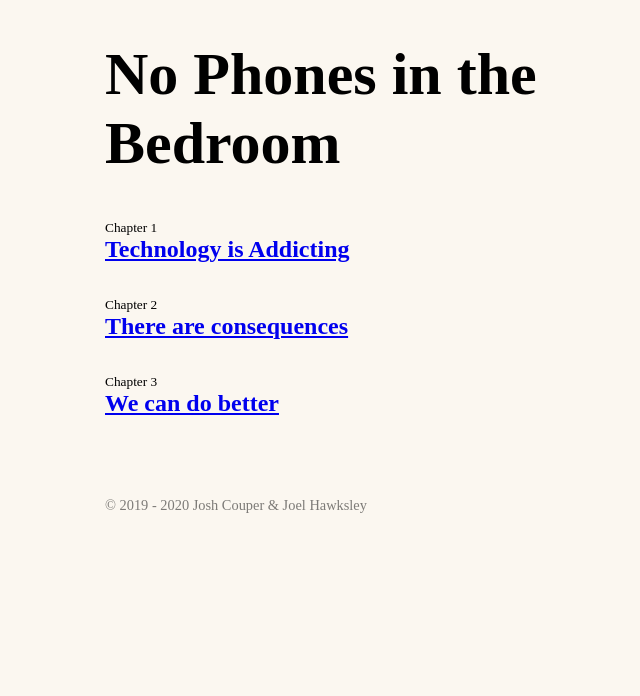
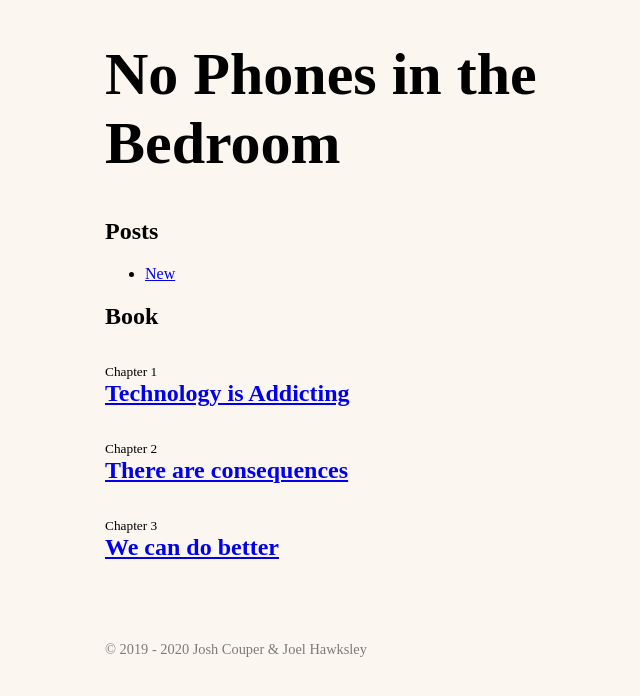
Before and after one commit to joelhawksley/no-phones-in-the-bedroom, a Jekyll site: the page built from index.html, in a window 1280 px wide. Shown: the top 696 px of the page, without its empty margins (285-925 px from the left). Built offline with Jekyll 4.4.1, drawn with Linux system fonts in a browser that asks for light colours.

Commit message:
add basic support for posts

```diff
--- a/index.html
+++ b/index.html
@@ -6,6 +6,15 @@ title: No Phones in the Bedroom
 <h1>No Phones in the Bedroom</h1>
 
 <div>
+  <h2>Posts</h2>
+  <ul>
+    {% for post in site.posts %}
+      <li>
+        <a href="{{ post.url }}">{{ post.title }}</a>
+      </li>
+    {% endfor %}
+  </ul>
+  <h2>Book</h2>
   {% for chapter in site.chapters %}
   <div class="index-chapter">
     <small>Chapter {{ forloop.index }}</small>
```
Also changed, not shown: _layouts/post.html (added, +9 -0 lines), _posts/2020-03-01-new.md (added, +8 -0 lines).
